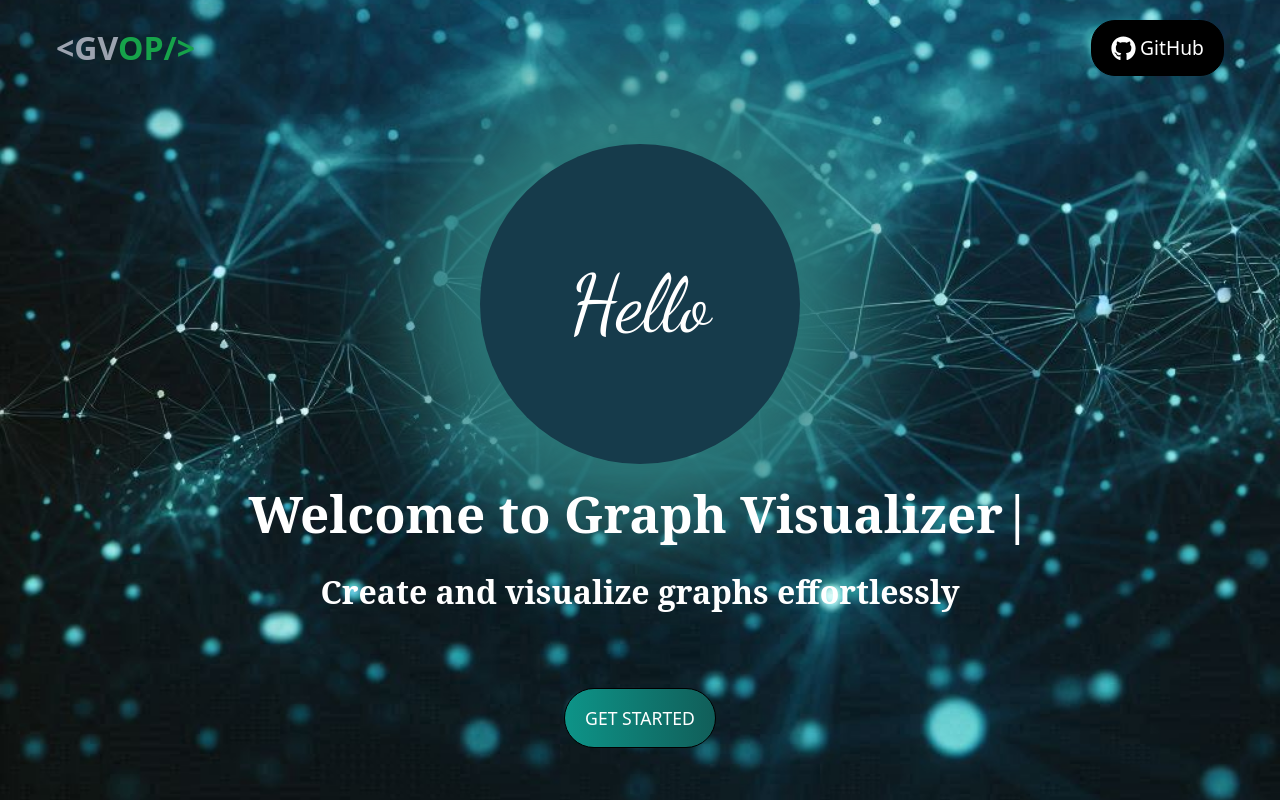
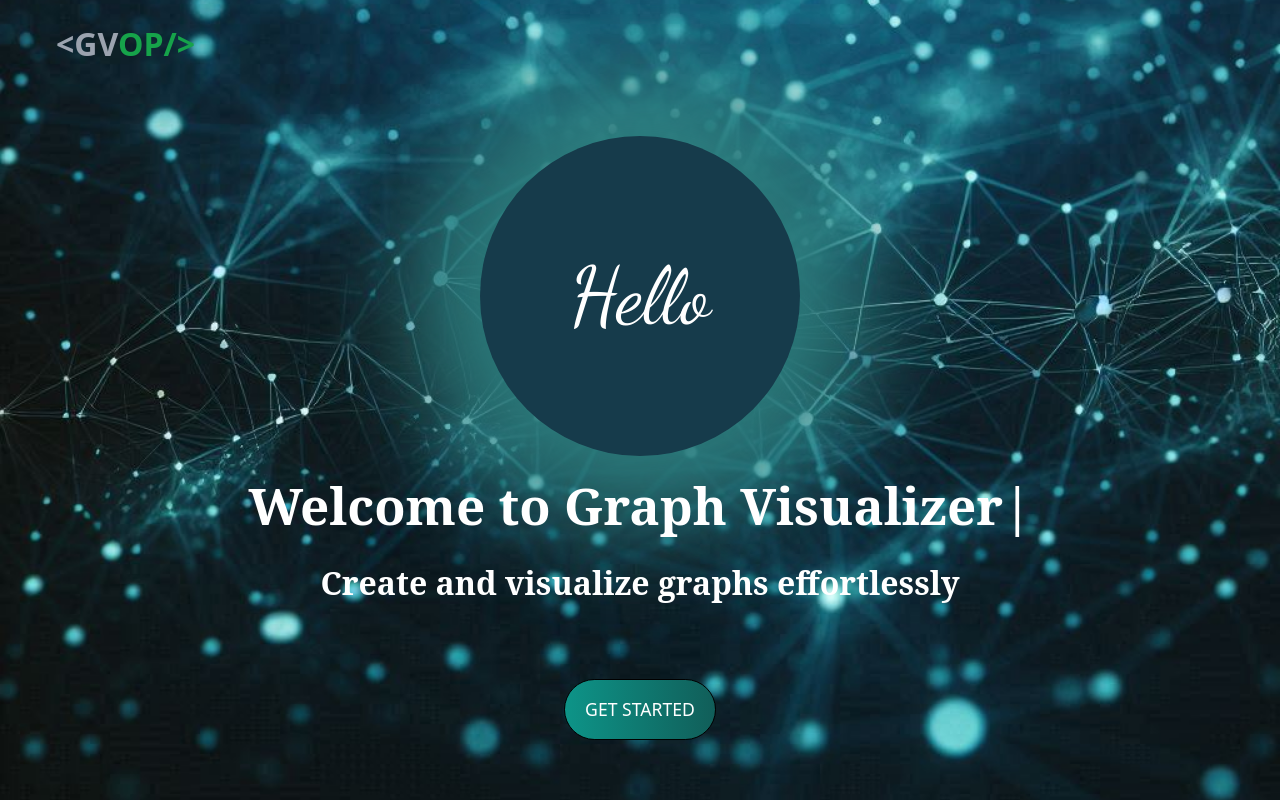
Before and after one commit to himanshusyuni/Graph-Visualizer, a React (Vite) app in the folder frontend/Graph-visualizer/: page / in a window 1280 px wide. Built offline with nearby package versions, Linux system fonts and the light colour scheme.

Commit message:
Update WelcomeNav.jsx

```diff
--- a/frontend/Graph-visualizer/src/components/WelcomeNav.jsx
+++ b/frontend/Graph-visualizer/src/components/WelcomeNav.jsx
@@ -23,13 +23,7 @@ const WelcomeNav = () => {
         }
       >
         <ul className="flex flex-col items-center gap-4">
-          <a
-            href="https://github.com/himanshusyuni/Graph-Visualizer"
-            target="_blank"
-            onClick={() => handleMenuClick()}
-          >
-            <li className="hover:text-orange-700">Github</li>
-          </a>
+
 
           <a href="#home" onClick={() => handleMenuClick()}>
             <li className="hover:text-orange-700">Home</li>
@@ -45,19 +39,7 @@ const WelcomeNav = () => {
           <span className="text-gray-400 font-bold">GV</span>
           <span className="text-green-600 font-bold">OP/&gt;</span>
         </div>
-        <a
-          href="https://github.com/himanshusyuni/Graph-Visualizer"
-          target="_blank"
-        >
-          <button className="hidden sm:flex gap-1 bg-black border border-black sm:py-[0.8rem] sm:px-[1.2rem] px-[0.8rem] py-[0.4rem] rounded-3xl items-center justify-center text-white sm:text-[1.2rem] text-[1rem]">
-            <div>
-              <FaGithub size={25} />
-            </div>
-            <div>
-              <span>GitHub</span>
-            </div>
-          </button>
-        </a>
+
         <GiHamburgerMenu
           className={
             (toggle === 1 && `hidden`) ||
```
